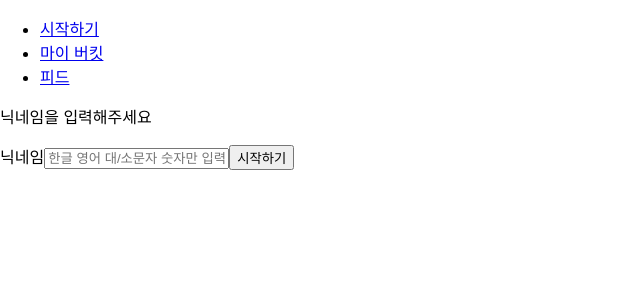
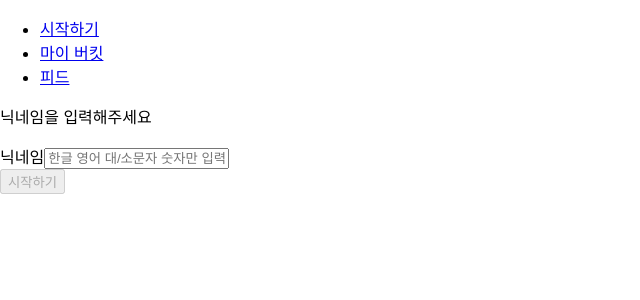
Before and after one commit to moim2024/thanks-bucket, a React (Create React App) app: page /signin/nickname in a window 1280 px wide. Shown: the top 300 px of the page, without its empty margins (0-640 px from the left). Built offline with nearby package versions, Linux system fonts and the light colour scheme; no server answers.

Commit message:
[#7] refactor: 닉네임 설정 폼 유효성 검사 및 오류 처리 개선

```diff
--- a/src/components/signup/NicknameSetupForm.tsx
+++ b/src/components/signup/NicknameSetupForm.tsx
@@ -1,5 +1,4 @@
 import { useState } from 'react'
-
 import { REGEX } from '@/constants'
 
 interface NicknameSetupProps {
@@ -16,27 +15,28 @@ function NicknameSetupForm({
   handleSubmit,
 }: NicknameSetupProps) {
   const [nickname, setNickname] = useState('')
-  const [isNicknameValid, setIsNicknameValid] = useState(true)
+  const [isTouched, setIsTouched] = useState(false)
+
+  const regex = REGEX.NICKNAME
+  const isNicknameValid = regex.test(nickname) || !isTouched
+  const isNull = isTouched && nickname === ''
+  const isFormValid = isNicknameValid && nickname
+
   const handleInput = (e: React.ChangeEvent<HTMLInputElement>) => {
-    const regex = REGEX.NICKNAME
     const inputValue = e.target.value
-
-    if (regex.test(inputValue)) {
-      setNickname(inputValue)
-      setIsNicknameValid(true)
-    } else {
-      setNickname(inputValue)
-      setIsNicknameValid(false)
-    }
+    setNickname(inputValue)
+    setIsTouched(true)
   }
 
   const handleBlur = () => {
-    setIsNicknameValid(true)
+    setIsTouched(true)
   }
 
   const onSubmit = (e: React.FormEvent<HTMLFormElement>) => {
     e.preventDefault()
+    if (!isNicknameValid) return
     handleSubmit(nickname)
+    setIsTouched(false)
   }
 
   return (
@@ -55,9 +55,14 @@ function NicknameSetupForm({
           {!isNicknameValid && (
             <span>한글 영어 대/소문자 숫자만 입력 가능해요!</span>
           )}
+          {isNull && <span>닉네임을 반드시 입력해주세요!</span>}
         </label>
 
-        <button type="submit">{buttonText}</button>
+        <div>
+          <button type="submit" disabled={!isFormValid}>
+            {buttonText}
+          </button>
+        </div>
       </form>
       {children}
     </>
--- a/src/pages/AnonymousSignIn.tsx
+++ b/src/pages/AnonymousSignIn.tsx
@@ -10,7 +10,6 @@ function AnonymousSignInPage() {
   const navigate = useNavigate()
 
   const handleSubmit = async (nickname: string) => {
-    if (nickname) {
     try {
       const { user } = await signInAnonymously(auth)
 
@@ -23,17 +22,11 @@ function AnonymousSignInPage() {
         level: 0,
       }
 
-        await setDoc(
-          doc(collection(store, COLLECTIONS.USER), user.uid),
-          userData,
-        )
+      await setDoc(doc(collection(store, COLLECTIONS.USER), user.uid), userData)
 
       navigate('/buckets')
     } catch (error) {
       console.error('로그인 실패', error)
-      }
-    } else {
-      console.error('한글, 영어 대소문자, 숫자만 가능합니다')
     }
   }
 
```
Lines whose indentation alone changed are shown as unchanged.
